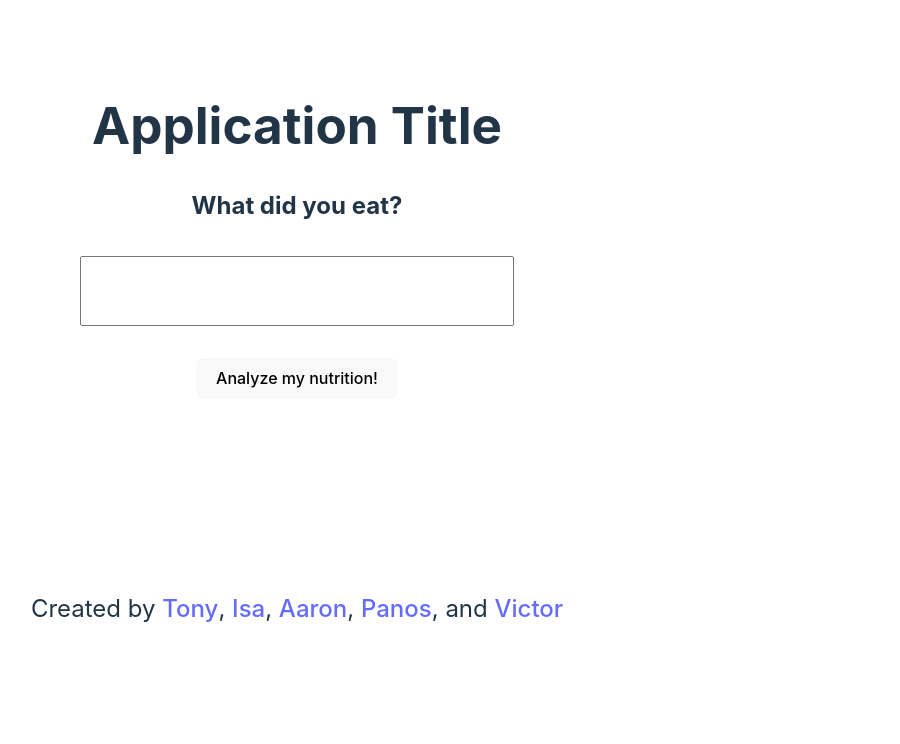
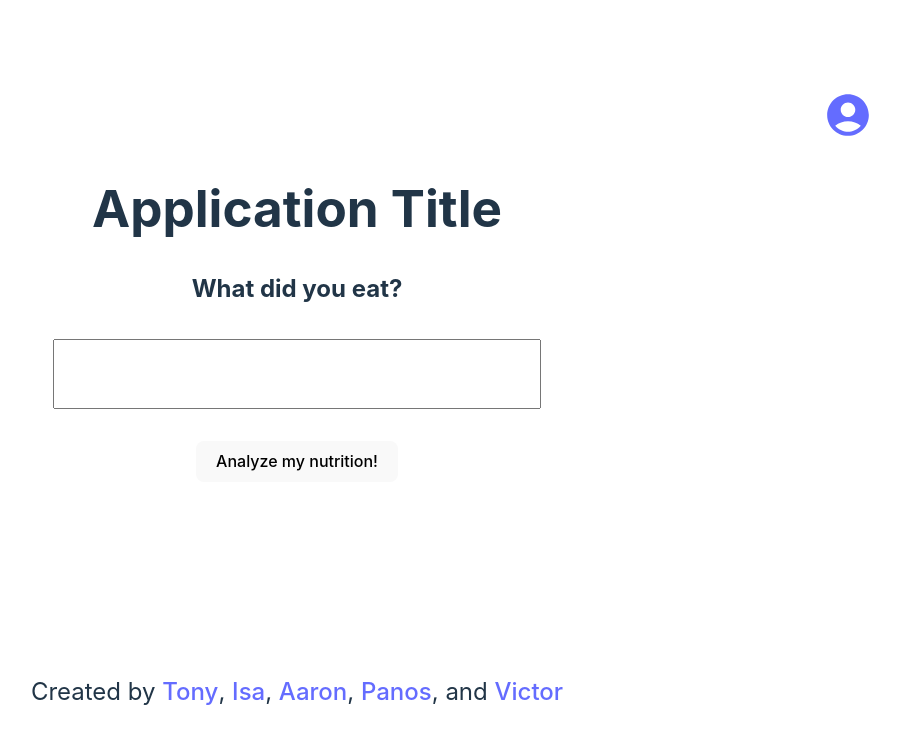
Before and after one commit to zalu224/411-Proj, a React (Vite) app in the folder client/: page / in a window 1280 px wide. Shown: the top 744 px of the page, without its empty margins (343-1243 px from the left). Built offline with nearby package versions, Linux system fonts and the light colour scheme.

Commit message:
added account button in top right

```diff
--- a/client/package.json
+++ b/client/package.json
@@ -10,6 +10,10 @@
     "preview": "vite preview"
   },
   "dependencies": {
+    "@emotion/react": "^11.11.1",
+    "@emotion/styled": "^11.11.0",
+    "@mui/icons-material": "^5.14.16",
+    "@mui/material": "^5.14.16",
     "axios": "^1.6.0",
     "bootstrap": "^5.3.2",
     "jwt-decode": "^4.0.0",
--- a/client/src/pages/home/Home.css
+++ b/client/src/pages/home/Home.css
@@ -1,5 +1,10 @@
+.account-icon {
+    width: fit-content;
+    margin-left: auto;
+}
+
 .home-content {
-    height: 80vh;
+    width: 90vw;
     min-height: fit-content;
     position: relative;
 }
@@ -28,6 +33,7 @@
 .search-bar-input {
     margin: 2rem auto;
     width: 80%;
+    max-width: 30rem;
     height: 4rem;
     font-size: 2rem;
 }
--- a/client/src/pages/home/Home.jsx
+++ b/client/src/pages/home/Home.jsx
@@ -1,5 +1,7 @@
 import { useState } from "react";
 import axios from "axios";
+import AccountCircleIcon from "@mui/icons-material/AccountCircle";
+import { Link } from "react-router-dom";
 
 import "./Home.css";
 
@@ -34,9 +36,13 @@ const Home = () => {
   };
 
   return (
-    <>
     <div className="home-content">
       <div className="home-title-container">
+        <div className="account-icon">
+          <Link className="home-login-button" to="/login">
+            <AccountCircleIcon sx={{ fontSize: 50 }} />
+          </Link>
+        </div>
         <h1 className="home-title">Application Title</h1>
       </div>
       {isResponse ? (
@@ -105,7 +111,6 @@ const Home = () => {
         </a>
       </div>
     </div>
-    </>
   );
 };
 
```
Also changed, not shown: 1 other file (tests, documents, lock files or other folders). Lines whose indentation alone changed are shown as unchanged.
